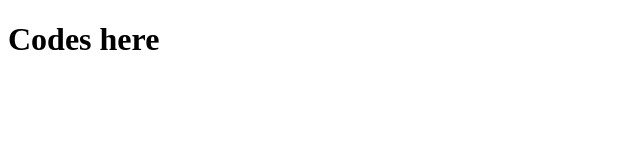
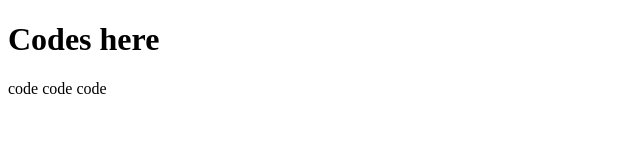
Before and after one commit to bejjankisreekar/ninja, a plain HTML site: page index.html in a window 1280 px wide. Shown: the whole page, without its empty margins (0-640 px from the left). Drawn offline with Linux system fonts and the light colour scheme.

Commit message:
intialcommit

```diff
--- a/index.html
+++ b/index.html
@@ -8,6 +8,7 @@
 </head>
 <body>
     <h1> Codes here </h1>
+    <p>code code code</p>
 
 </body>
 </html>
```
